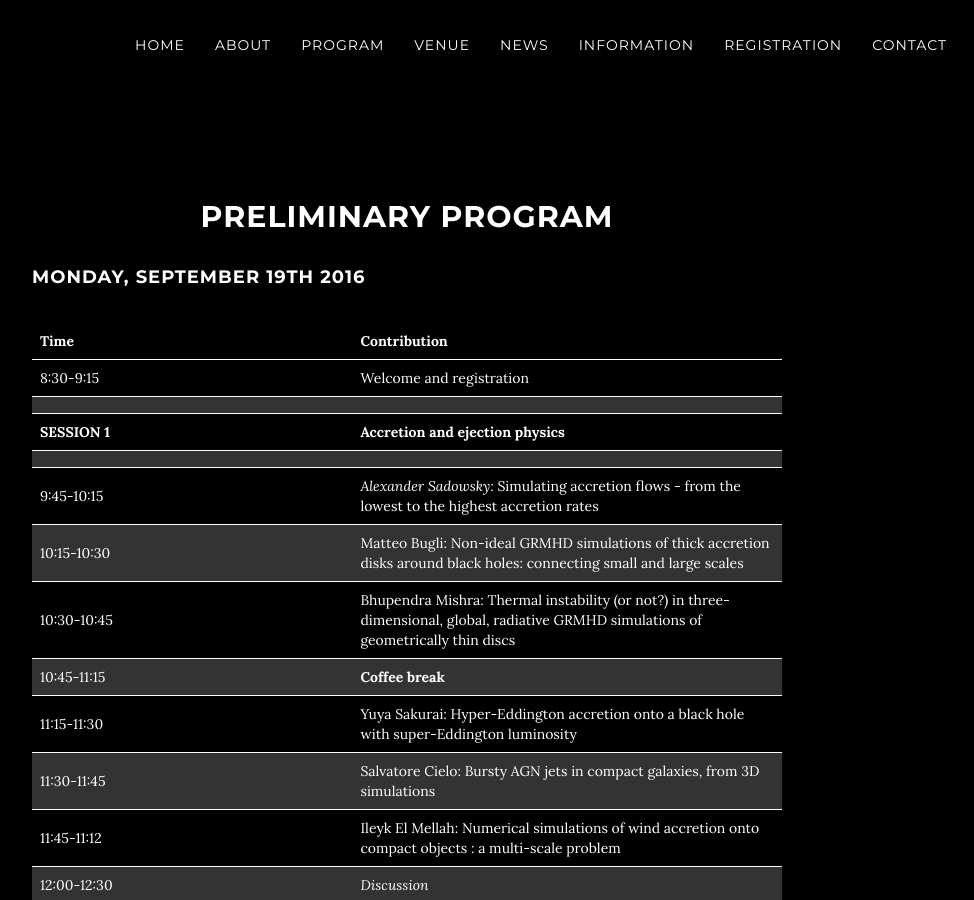
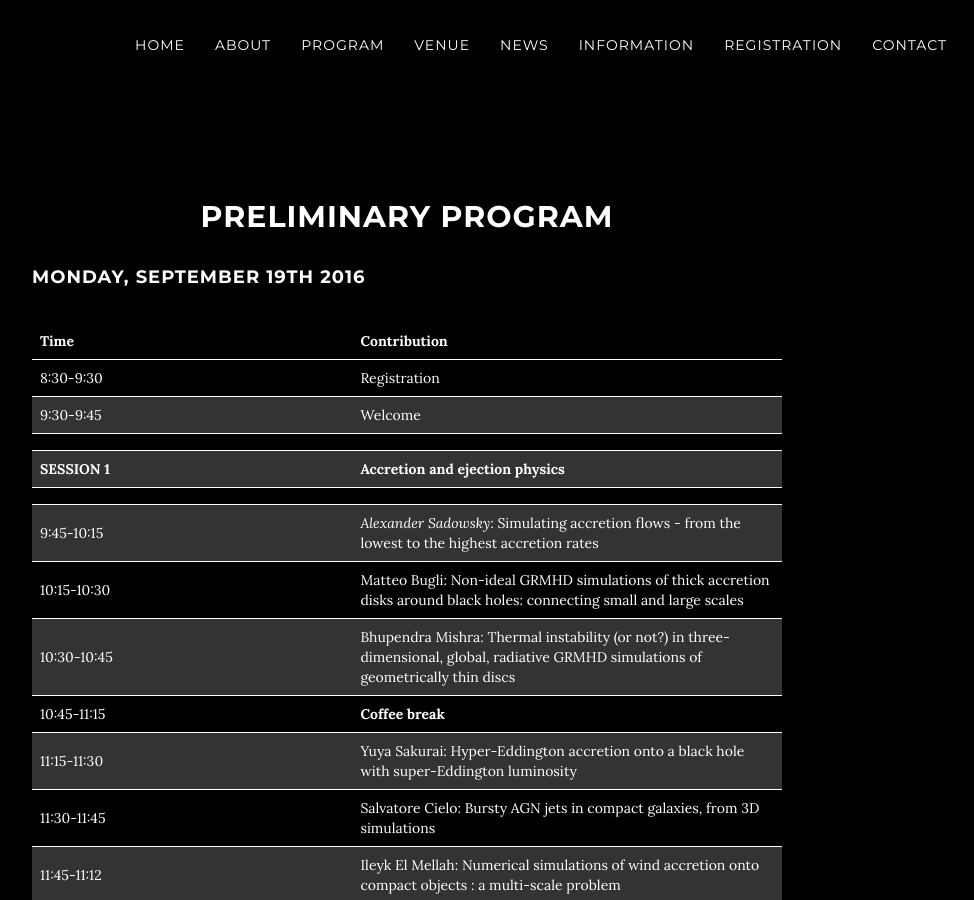
Before and after one commit to breakingthelimits/supereddington2016, a Jekyll site: the page built from program/index.html, in a window 1280 px wide and 900 px high. Shown: the whole window, without its empty margins (248-1222 px from the left). Built offline with Jekyll 4.4.1, drawn with Linux system fonts in a browser that asks for light colours.

Commit message:
Slight change to program

```diff
--- a/program/index.html
+++ b/program/index.html
@@ -19,8 +19,12 @@ Monday, September 19th 2016
 </thead>
 <tbody>
 <tr class="odd">
-<td align="left">8:30-9:15</td>
-<td align="left">Welcome and registration</td>
+<td align="left">8:30-9:30</td>
+<td align="left">Registration</td>
+</tr>
+<tr class="odd">
+<td align="left">9:30-9:45</td>
+<td align="left">Welcome</td>
 </tr>
 <tr class="even">
 <td align="left"></td>
```
